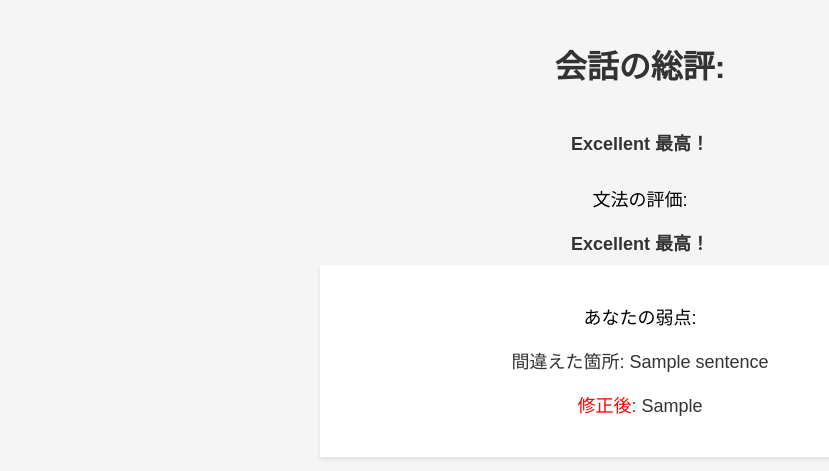
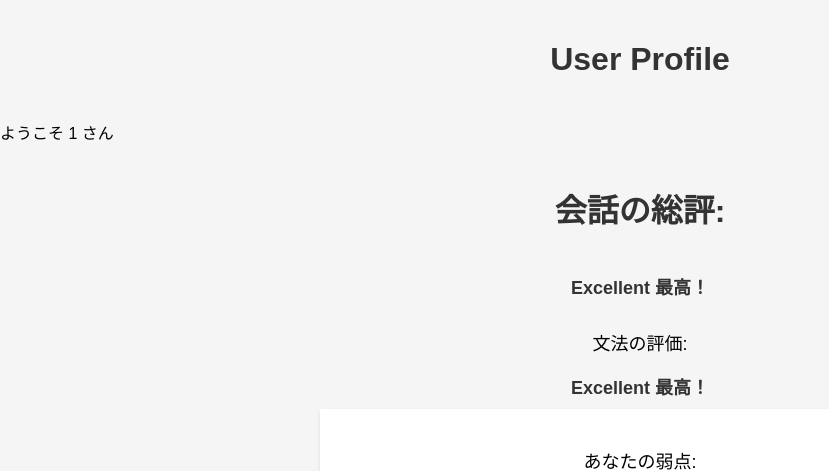
Before and after one commit to NR-Kyoto/pois-group9-01, a Django app: template app/evaluation/templates/evaluation/evaluation.html in a window 1280 px wide. Shown: the top 471 px of the page, without its empty margins (0-829 px from the left). Run offline with Django 3.2, Linux system fonts and the light colour scheme; the template is opened without the code that fills it: most values are stand-ins (such as "Sample title", 1, 10 or a date in 2020).

Commit message:
ログインデータ取得追加

```diff
--- a/app/evaluation/templates/evaluation/evaluation.html
+++ b/app/evaluation/templates/evaluation/evaluation.html
@@ -4,6 +4,7 @@
 <html>
 
 <head>
+
     <title>Evaluation Page</title>
     <link rel="stylesheet" type="text/css" href="{% static 'evaluation/style.css' %}">
     <script>
@@ -38,6 +39,8 @@
 </head>
 
 <body>
+    <h1>User Profile</h1>
+    <p>ようこそ {{ user_id }} さん</p>
     <div class="score">
         <h1>会話の総評:</h1>
         {% if total_score <= 4 %} <p class="score-text">Poor がんばろう！</p>
--- a/app/evaluation/urls.py
+++ b/app/evaluation/urls.py
@@ -4,3 +4,7 @@ from . import views
 urlpatterns = [
     path('', views.evaluationpage, name='evaluationpage'),
 ]
+
+urlpatterns = [
+    path('', views.user_profile, name='user_profile'),
+]
--- a/app/evaluation/views.py
+++ b/app/evaluation/views.py
@@ -17,6 +17,7 @@ import json
 import azure.cognitiveservices.speech as speech_sdk
 
 import os
+from django.contrib.auth.decorators import login_required
 
 # 認証情報を外部ファイルから読み出す
 COG_SERVICE_KEY=os.getenv('COG_SERVICE_KEY')
@@ -238,3 +239,8 @@ def evaluate_speech(script):
         })
 
     return dic
+
+@login_required
+def user_profile(request):
+    user_id = request.user.id
+    return render(request, 'evaluation.html', {'user_id': user_id})
```
